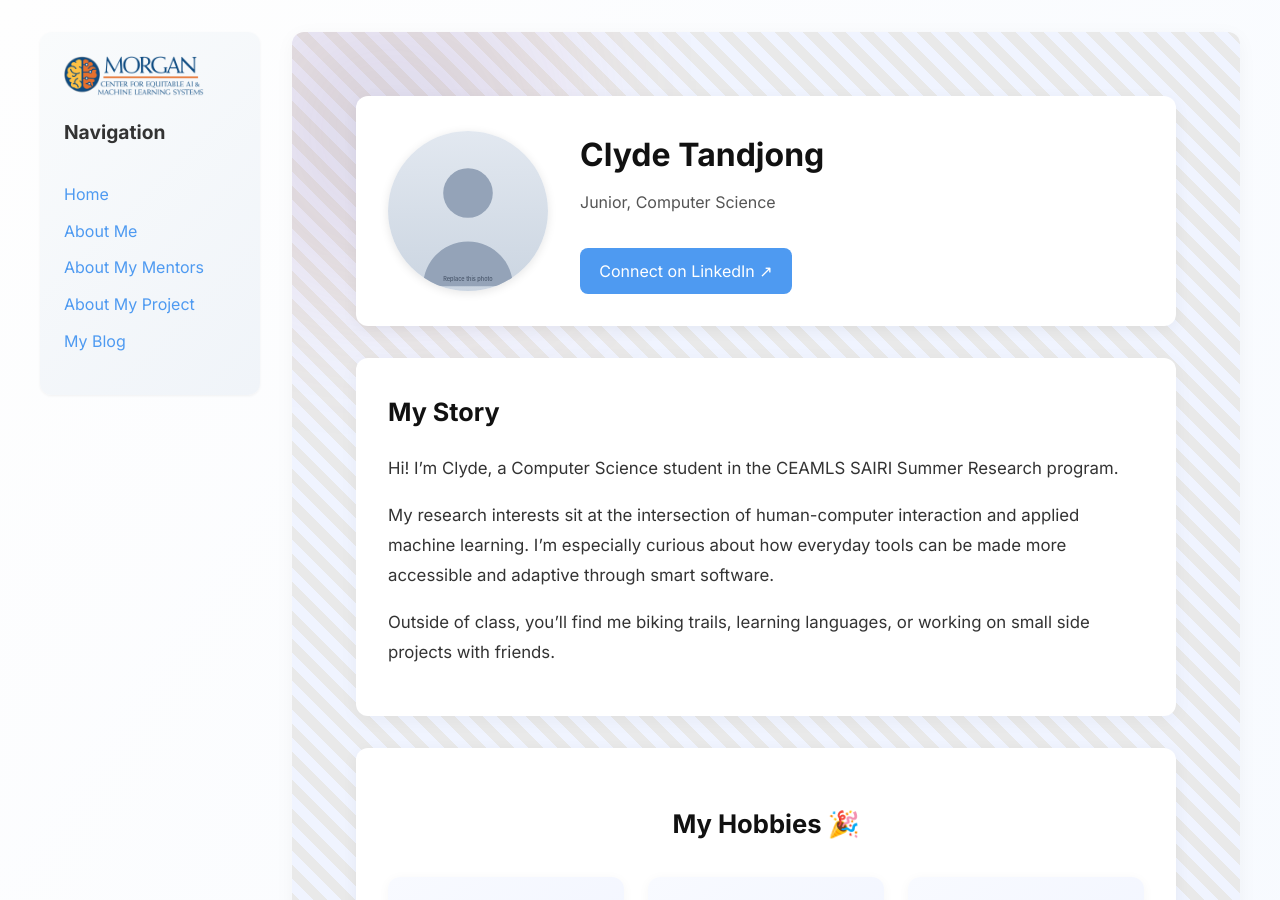
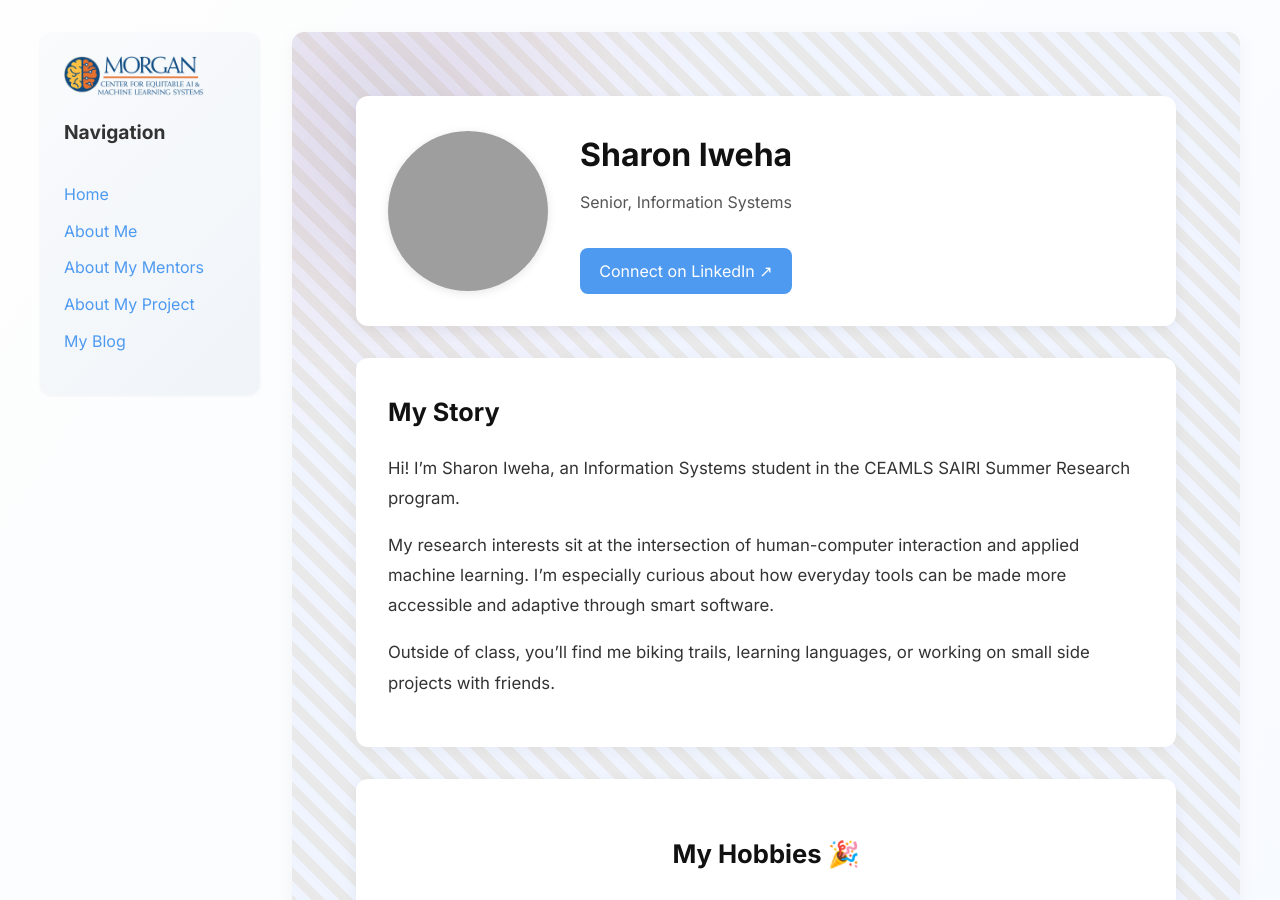
Before and after one commit to sharoniweha/sharoniweha.ceamls26.github.io, a Jekyll site: the page built from pages/about-me.md, in a window 1280 px wide and 900 px high. Built offline with Jekyll 4.4.1, drawn with Linux system fonts in a browser that asks for light colours; grey boxes are pictures that could not be loaded.

Commit message:
Update about-me.md

```diff
--- a/pages/about-me.md
+++ b/pages/about-me.md
@@ -4,12 +4,12 @@ title: About Me
 permalink: /about-me.html
 
 about:
-  name: Clyde Tandjong
-  role: Junior, Computer Science
-  image: /assets/images/profile.svg
-  linkedin: https://www.linkedin.com/in/example
+  name: Sharon Iweha
+  role: Senior, Information Systems
+  image: /assets/images/IMG_3420.jpeg
+  linkedin: https://www.linkedin.com/in/sharon-iweha-2073b6317/
   bio: |
-    Hi! I'm Clyde, a Computer Science student in the CEAMLS SAIRI Summer Research program.
+    Hi! I'm Sharon Iweha, an Information Systems student in the CEAMLS SAIRI Summer Research program.
 
     My research interests sit at the intersection of human-computer interaction and applied
     machine learning. I'm especially curious about how everyday tools can be made more
```
